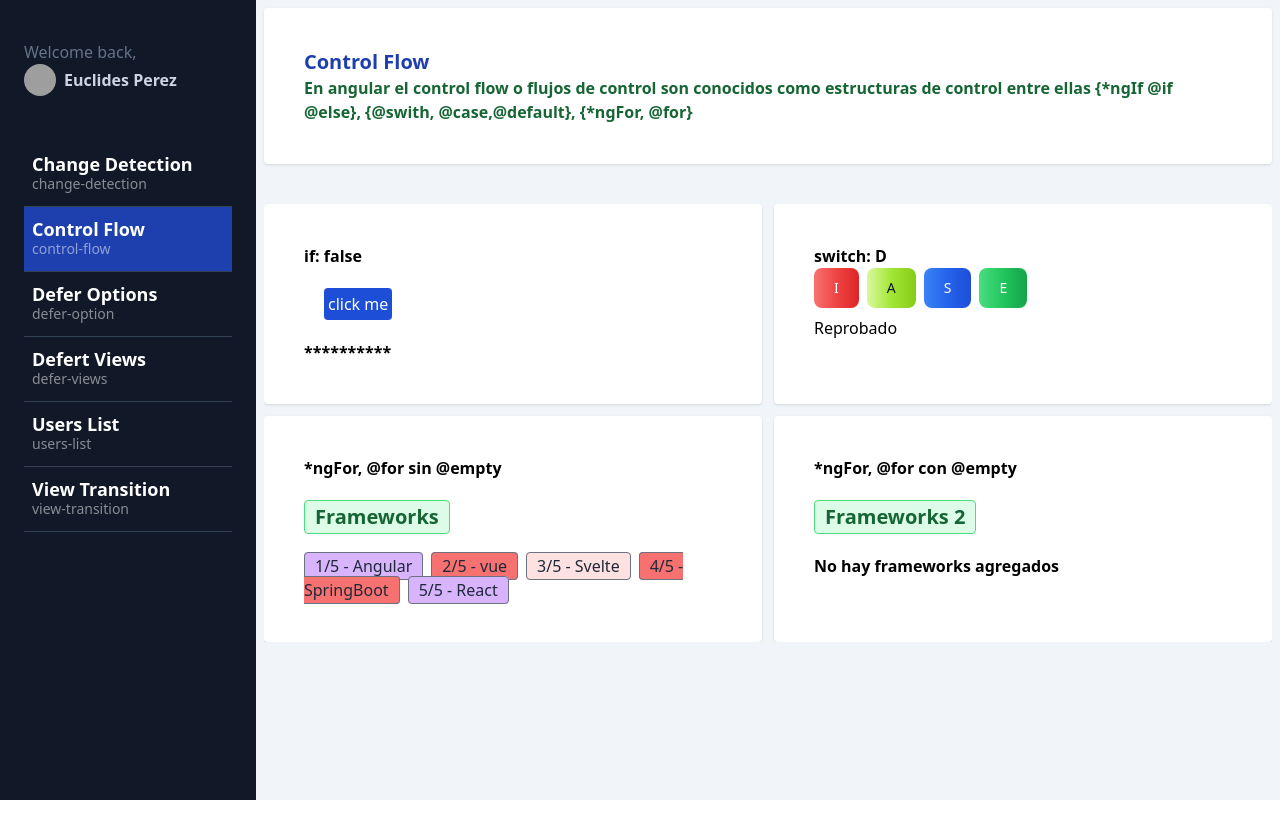
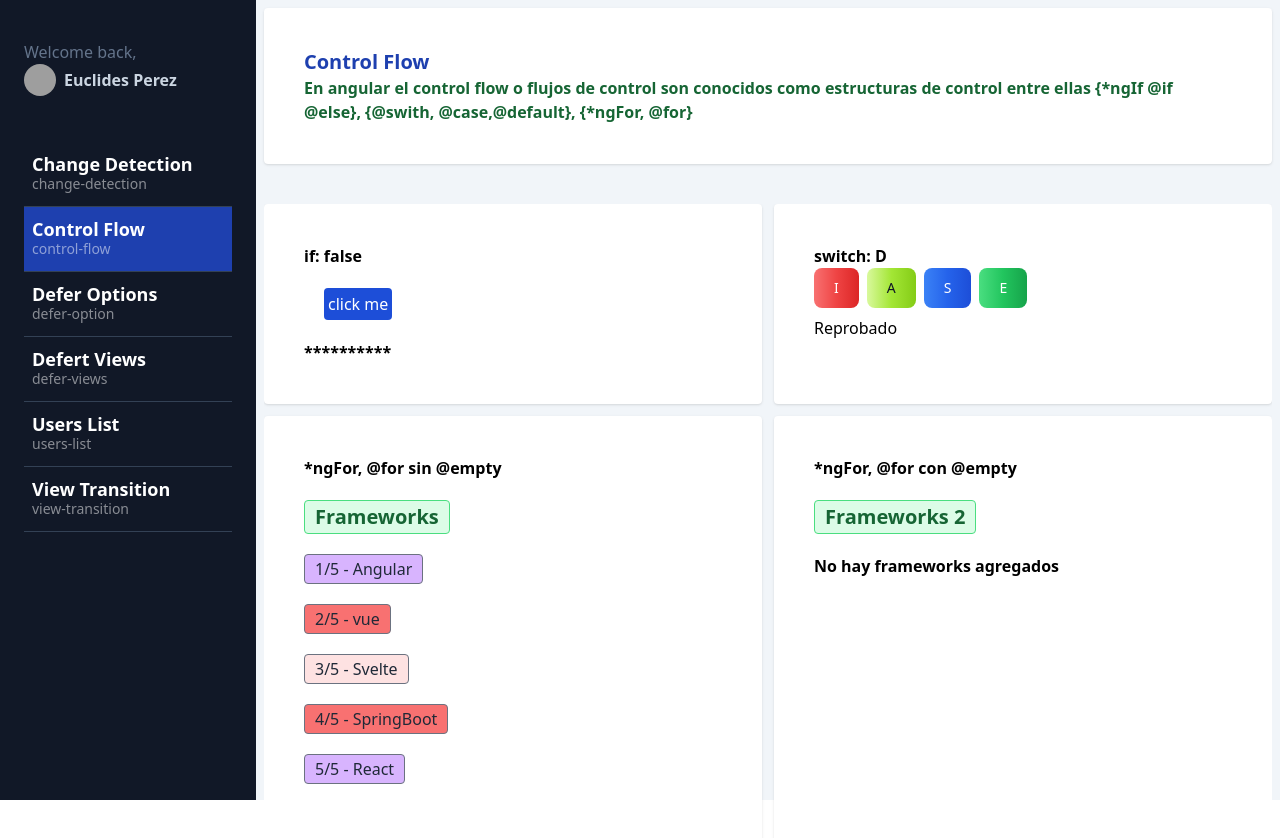
Before and after one commit to euclidesseg/my-dashboard, an Angular app: page /dashboard/control-flow in a window 1280 px wide. Shown: the top 838 px of the page. Before the commit the page ends 800 px from the top, so only its background shows below. Built offline with nearby package versions, Linux system fonts and the light colour scheme; grey boxes are pictures that could not be loaded.

Commit message:
nigth commit

```diff
--- a/src/app/dashboard/pages/control-flow/control-flow.component.html
+++ b/src/app/dashboard/pages/control-flow/control-flow.component.html
@@ -63,14 +63,14 @@
 
     @for (framework of frameWorks(); track framework; let i = $index, first = $first, last = $last, even = $even, count
     = $count, odd = $odd) {
-    <span [class]="{
+    <p [class]="{
         'bg-red-100': even && !first && !last,
         'bg-red-400': odd && !first && !last,
         'bg-purple-300': first || last,
       }"
 
-      class="bg-gray-100 text-gray-800 font-medium me-2 px-2.5 py-0.5 rounded dark:bg-gray-700 dark:text-gray-400 border border-gray-500">{{i+1
-      +"/"+ count}} - {{framework}}</span>
+      class="bg-gray-100 text-gray-800 font-medium me-2 px-2.5 py-0.5 rounded dark:bg-gray-700 dark:text-gray-400 border border-gray-500 mb-5 w-fit">{{i+1
+      +"/"+ count}} - {{framework}}</p>
     }
   </div>
   <!-- ////////////////////////////// -->
--- a/src/app/dashboard/pages/defer-view/defer-view.component.html
+++ b/src/app/dashboard/pages/defer-view/defer-view.component.html
@@ -1 +1 @@
-<p>defer-view works!</p>,
+<app-heavy-loaders-slow></app-heavy-loaders-slow>
--- a/src/app/dashboard/pages/defer-view/defer-view.component.ts
+++ b/src/app/dashboard/pages/defer-view/defer-view.component.ts
@@ -1,9 +1,10 @@
 import { CommonModule } from '@angular/common';
 import { ChangeDetectionStrategy, Component } from '@angular/core';
+import { HeavyLoadersSlowComponent } from '@shared/heavy-loaders/heavy-loaders-slow.component';
 
 @Component({
   standalone: true,
-  imports: [CommonModule],
+  imports: [CommonModule, HeavyLoadersSlowComponent],
   templateUrl: './defer-view.component.html',
   styles: ``,
 })
```
Also changed, not shown: src/app/dashboard/pages/change-detection/change-detection.component.ts (+5 -2 lines), src/app/dashboard/shared/heavy-loaders/heavy-loaders-slow.component.ts (+6 -1 lines).
